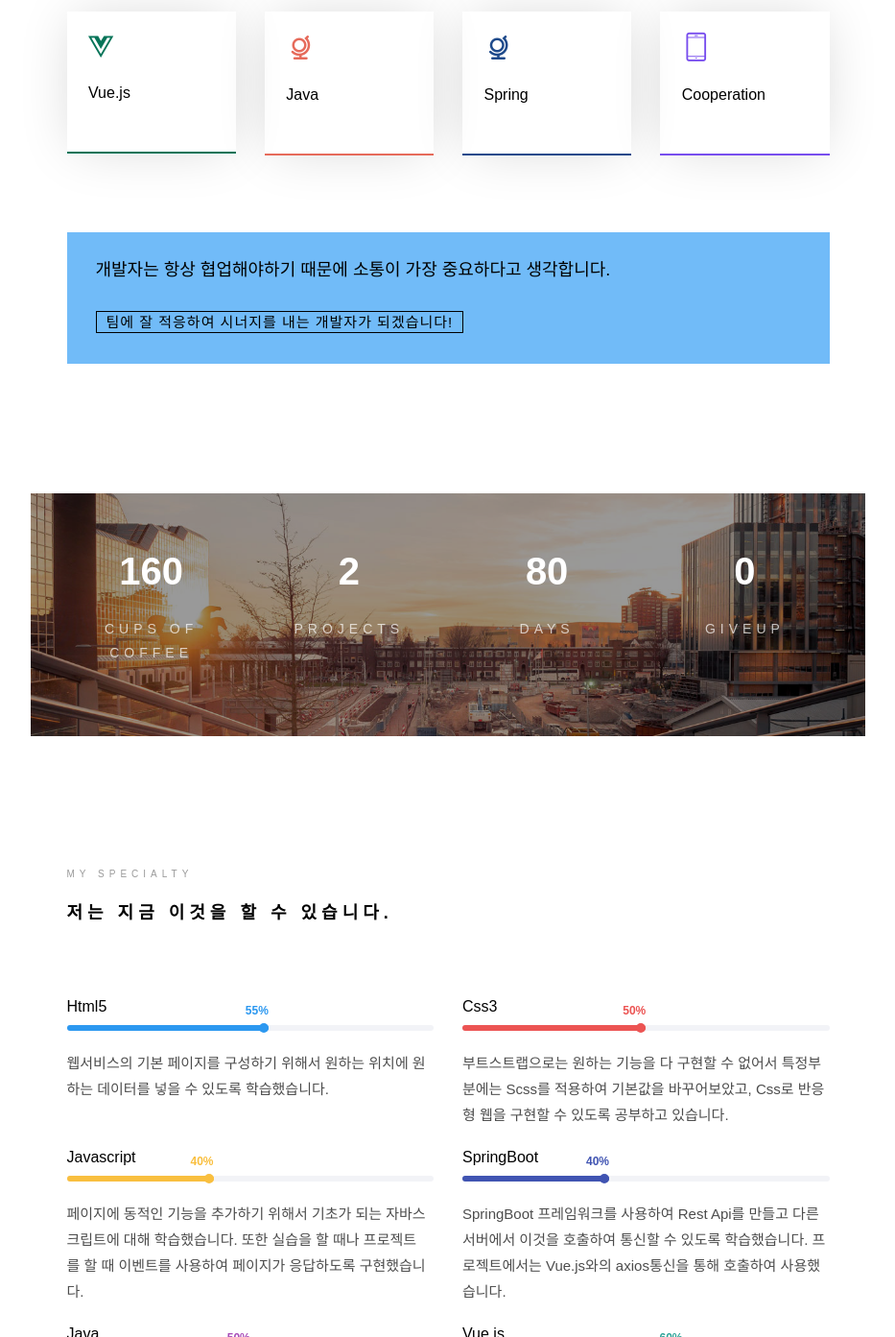
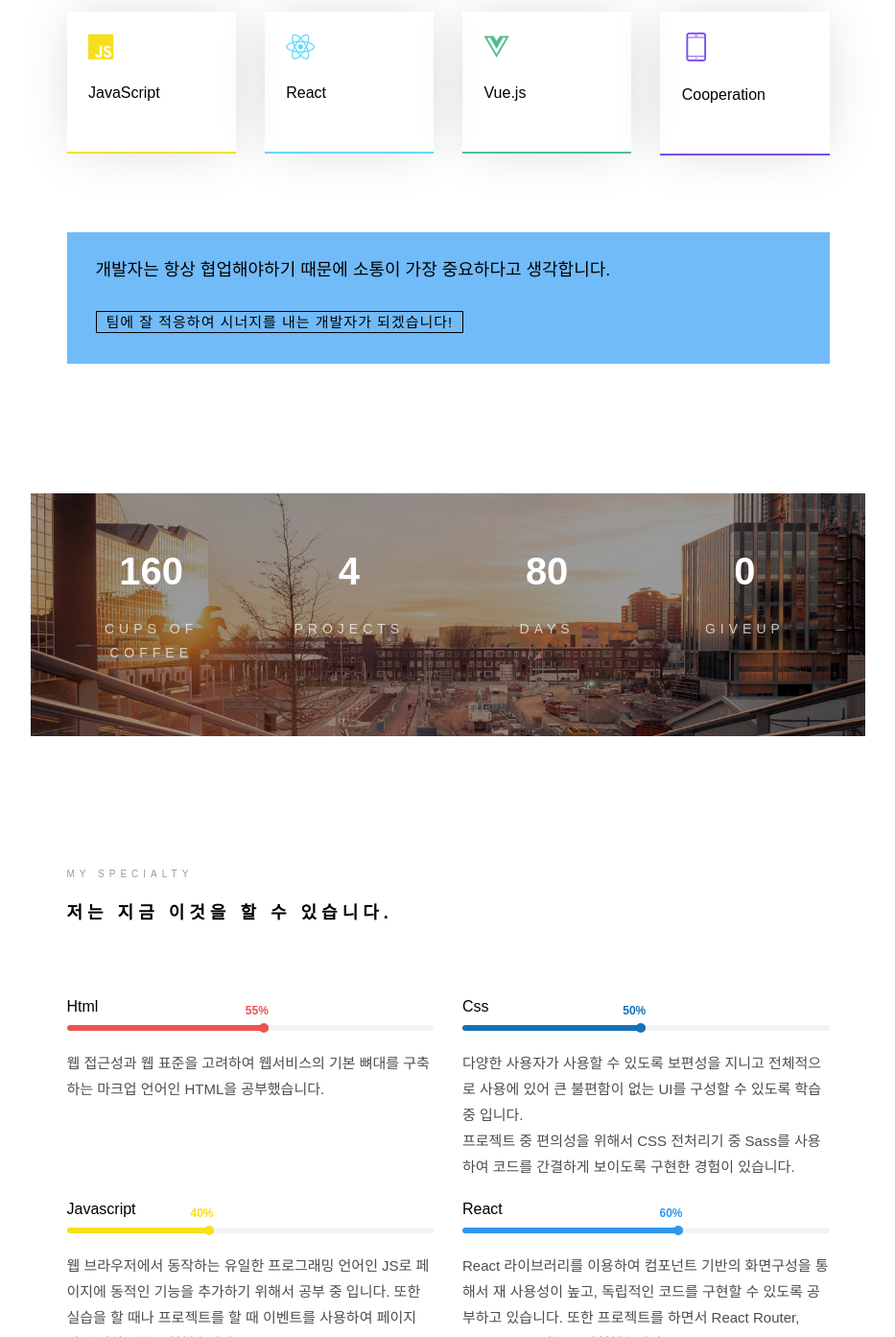
Before and after one commit to Jeongmmin/PortfolioSite, a plain HTML site: page index.html in a window 1280 px wide. Shown: the part 1407-2800 px from the top of the page at 96% size, without its empty margins (323-1256 px from the left). Drawn offline with Linux system fonts and the light colour scheme; files whose address does not match are found by name; a web font is replaced by a local one.

Commit message:
🐛 fix

```diff
--- a/css/style.css
+++ b/css/style.css
@@ -621,25 +621,25 @@ body.offcanvas {
   -ms-box-shadow: 0px 0px 56px -8px rgba(0, 0, 0, 0.17);
   -o-box-shadow: 0px 0px 56px -8px rgba(0, 0, 0, 0.17);
   box-shadow: 0px 0px 56px -8px rgba(0, 0, 0, 0.17);
-  border-bottom: 2px solid #057458; }
+  border-bottom: 2px solid #4FC08D; }
   .services .icon2 {
     display: block;
     margin-bottom: 20px; }
     .services .icon2 i {
       font-size: 30px;
-      color: #057458; }
+      color: #4FC08D; }
   .services h3 {
     font-family: 'IBM Plex Sans KR', sans-serif;
     font-size: 16px;
     font-weight: 500; }
   .services.color-2 {
-    border-bottom: 2px solid #e66b5b; }
+    border-bottom: 2px solid #61DAFB; }
     .services.color-2 .icon2 i {
-      color: #e66b5b; }
+      color: #61DAFB; }
   .services.color-3 {
-    border-bottom: 2px solid #1e4a8b; }
+    border-bottom: 2px solid #F7DF1E; }
     .services.color-3 .icon2 i {
-      color: #1e4a8b; }
+      color: #F7DF1E; }
   .services.color-4 {
     border-bottom: 2px solid rgb(120, 78, 238); }
     .services.color-4 .icon2 i {
@@ -784,11 +784,11 @@ body.offcanvas {
     .progress-bar.color-2 span {
       color: #ec5453; }
   .progress-bar.color-3 {
-    background: #f9bf3f; }
+    background: #F7DF1E; }
     .progress-bar.color-3:after {
-      background: #f9bf3f; }
+      background: #F7DF1E; }
     .progress-bar.color-3 span {
-      color: #f9bf3f; }
+      color: #F7DF1E; }
   .progress-bar.color-4 {
     background: #a84cb8; }
     .progress-bar.color-4:after {
@@ -802,11 +802,11 @@ body.offcanvas {
     .progress-bar.color-5 span {
       color: #2fa499; }
   .progress-bar.color-6 {
-    background: #4054b2; }
+    background: #1572B6; }
     .progress-bar.color-6:after {
-      background: #4054b2; }
+      background: #1572B6; }
     .progress-bar.color-6 span {
-      color: #4054b2; }
+      color: #1572B6; }
   .progress-bar.color-7 {
     background: #868686; }
     .progress-bar.color-7:after {
@@ -820,11 +820,11 @@ body.offcanvas {
     .progress-bar.color-8 span {
       color: #000000; }
   .progress-bar.color-9 {
-    background: #ff9f46; }
+    background: #FF9900; }
     .progress-bar.color-9:after {
-      background: #ff9f46; }
+      background: #FF9900; }
     .progress-bar.color-9 span {
-      color: #ff9f46; }
+      color: #FF9900; }
 
 .colorlib-feature {
   text-align: left;
--- a/index.html
+++ b/index.html
@@ -63,7 +63,7 @@
 				aria-expanded="false" aria-controls="navbar"><i></i></a>
 			<aside id="colorlib-aside" role="complementary" class="border js-fullheight">
 				<div class="text-center">
-					<div class="author-img" style="background-image: url(images/about.png);"></div>
+					<div class="author-img" style="background-image: url(images/about.jpg);"></div>
 					<h1 id="colorlib-logo"><a href="https://jeongmmin.github.io/PortfolioSite/">Jeongmin Seo</a></h1>
 					<span class="position"><a href="#">Web Developer</a></span>
 				</div>
@@ -152,21 +152,21 @@
 								</div>
 								<div class="row">
 									<div class="col-md-3 animate-box" data-animate-effect="fadeInLeft">
-										<div class="services color-1">
-											<span class="icon2"><i class="fab fa-vuejs"></i></span>
-											<h3>Vue.js</h3>
+										<div class="services color-3">
+											<span class="icon2"><i class="fab fa-js"></i></span>
+											<h3>JavaScript</h3>
 										</div>
 									</div>
 									<div class="col-md-3 animate-box" data-animate-effect="fadeInRight">
 										<div class="services color-2">
-											<span class="icon2"><i class="icon-globe-outline"></i></span>
-											<h3>Java</h3>
+											<span class="icon2"><i class="fab fa-react"></i></span>
+											<h3>React</h3>
 										</div>
 									</div>
 									<div class="col-md-3 animate-box" data-animate-effect="fadeInTop">
-										<div class="services color-3">
-											<span class="icon2"><i class="icon-globe-outline"></i></span>
-											<h3>Spring</h3>
+										<div class="services color-1">
+											<span class="icon2"><i class="fab fa-vuejs"></i></span>
+											<h3>Vue.js</h3>
 										</div>
 									</div>
 									<div class="col-md-3 animate-box" data-animate-effect="fadeInBottom">
@@ -284,7 +284,7 @@
 								<span class="colorlib-counter-label">Cups of coffee</span>
 							</div>
 							<div class="col-md-3 text-center animate-box">
-								<span class="colorlib-counter js-counter" data-from="0" data-to="3" data-speed="5000"
+								<span class="colorlib-counter js-counter" data-from="0" data-to="5" data-speed="5000"
 									data-refresh-interval="50"></span>
 								<span class="colorlib-counter-label">Projects</span>
 							</div>
@@ -316,26 +316,26 @@
 							</div>
 							<div class="col-md-6 animate-box" data-animate-effect="fadeInLeft">
 								<div class="progress-wrap">
-									<h3>Html5</h3>
+									<h3>Html</h3>
 									<div class="progress">
-										<div class="progress-bar color-1" role="progressbar" aria-valuenow="55"
+										<div class="progress-bar color-2" role="progressbar" aria-valuenow="55"
 											aria-valuemin="0" aria-valuemax="100" style="width:55%">
 											<span>55%</span>
 										</div>
 									</div>
-									<p>웹서비스의 기본 페이지를 구성하기 위해서 원하는 위치에 원하는 데이터를 넣을 수 있도록 학습했습니다.</p>
+									<p>웹 접근성과 웹 표준을 고려하여 웹서비스의 기본 뼈대를 구축하는 마크업 언어인 HTML을 공부했습니다.</p>
 								</div>
 							</div>
 							<div class="col-md-6 animate-box" data-animate-effect="fadeInRight">
 								<div class="progress-wrap">
-									<h3>Css3</h3>
+									<h3>Css</h3>
 									<div class="progress">
-										<div class="progress-bar color-2" role="progressbar" aria-valuenow="50"
+										<div class="progress-bar color-6" role="progressbar" aria-valuenow="50"
 											aria-valuemin="0" aria-valuemax="100" style="width:50%">
 											<span>50%</span>
 										</div>
 									</div>
-									<p>부트스트랩으로는 원하는 기능을 다 구현할 수 없어서 특정부분에는 Scss를 적용하여 기본값을 바꾸어보았고, Css로 반응형 웹을 구현할 수 있도록 공부하고 있습니다.</p>
+									<p>다양한 사용자가 사용할 수 있도록 보편성을 지니고 전체적으로 사용에 있어 큰 불편함이 없는 UI를 구성할 수 있도록 학습 중 입니다.<br/> 프로젝트 중 편의성을 위해서 CSS 전처리기 중 Sass를 사용하여 코드를 간결하게 보이도록 구현한 경험이 있습니다.</p>
 								</div>
 							</div>
 							<div class="col-md-6 animate-box" data-animate-effect="fadeInLeft">
@@ -347,10 +347,10 @@
 											<span>40%</span>
 										</div>
 									</div>
-									<p>페이지에 동적인 기능을 추가하기 위해서 기초가 되는 자바스크립트에 대해 학습했습니다. 또한 실습을 할 때나 프로젝트를 할 때 이벤트를 사용하여 페이지가 응답하도록 구현했습니다.</p>
+									<p>웹 브라우저에서 동작하는 유일한 프로그래밍 언어인 JS로 페이지에 동적인 기능을 추가하기 위해서 공부 중 입니다. 또한 실습을 할 때나 프로젝트를 할 때 이벤트를 사용하여 페이지가 응답하도록 구현했습니다.</p>
 								</div>
 							</div>
-							<div class="col-md-6 animate-box" data-animate-effect="fadeInRight">
+							<!-- <div class="col-md-6 animate-box" data-animate-effect="fadeInRight">
 								<div class="progress-wrap">
 									<h3>SpringBoot</h3>
 									<div class="progress">
@@ -373,12 +373,24 @@
 									</div>
 									<p>객체 지향언어인 Java에 대해 학습하고 Java 클래스의 기본구조에 대해배워서 프로젝트에 적용할 수 있도록 학습하고 있습니다.</p>
 								</div>
+							</div> -->
+							<div class="col-md-6 animate-box" data-animate-effect="fadeInLeft">
+								<div class="progress-wrap">
+									<h3>React</h3>
+									<div class="progress">
+										<div class="progress-bar color-1" role="progressbar" aria-valuenow="50"
+											aria-valuemin="0" aria-valuemax="100" style="width:60%">
+											<span>60%</span>
+										</div>
+									</div>
+									<p>React 라이브러리를 이용하여 컴포넌트 기반의 화면구성을 통해서 재 사용성이 높고, 독립적인 코드를 구현할 수 있도록 공부하고 있습니다. 또한 프로젝트를 하면서 React Router, React hook 기능도 경험했습니다. </p>
+								</div>
 							</div>
 							<div class="col-md-6 animate-box" data-animate-effect="fadeInLeft">
 								<div class="progress-wrap">
 									<h3>Vue.js</h3>
 									<div class="progress">
-										<div class="progress-bar color-5" role="progressbar" aria-valuenow="60"
+										<div class="progress-bar color-5" role="progressbar" aria-valuenow="50"
 											aria-valuemin="0" aria-valuemax="100" style="width:60%">
 											<span>60%</span>
 										</div>
@@ -386,7 +398,7 @@
 									<p>각 컴포넌트를 구성하여 화면을 구현하고, Vue-router를 사용하여 화면간의 전환을 간단히 할 수 있도록 설정하였습니다. Vuex를 중앙처리장치로 사용하여 복잡한 컴포넌트를 관리하는 경험도 해보았습니다.</p>
 								</div>
 							</div>
-							<div class="col-md-6 animate-box" data-animate-effect="fadeInRight">
+							<!-- <div class="col-md-6 animate-box" data-animate-effect="fadeInRight">
 								<div class="progress-wrap">
 									<h3>Mysql</h3>
 									<div class="progress">
@@ -397,7 +409,7 @@
 									</div>
 									<p>기본적인 sql문법을 익히고, SpringBoot와 Mybatis로 연동하여 DB정보를 화면에 가져올 수 있도록 xml파일로 작성하여 사용했습니다.</p>
 								</div>
-							</div>
+							</div> -->
 							<div class="col-md-6 animate-box" data-animate-effect="fadeInRight">
 								<div class="progress-wrap">
 									<h3>Github</h3>
@@ -754,18 +766,14 @@
 								</div>
 							</div>
 							<div class="col-md-6 animate-box" data-animate-effect="fadeInLeft">
-								<div class="project" style="background-image: url(images/img-1.png);">
+								<div class="project" style="background-image: url(images/netflix.png);">
 									<div class="desc">
 										<div class="con">
 											<h3><a href="work.html">Netflix-App</a></h3>
 											<span>Website</span>
 											<p>
-												React로 NetFlix를 클론하여 만든 사이트입니다.
-												데이터는 The Movie Db Api 사용하여  axios통신으로 받아왔습니다.
-												React Router, Swiper, React hook
-
-
-
+												React로 NetFlix를 클론하여 만든 사이트입니다.<br/>
+												The Movie Db Api, React Router,  React hook, Swiper를 사용하여 화면을 구현했습니다.<br/>
 											</p>
 											<p class="icon">
 												<span><a href="https://github.com/Jeongmmin/Netflix-App"
@@ -795,7 +803,7 @@
 								</div>
 							</div> -->
 							<div class="col-md-6 animate-box" data-animate-effect="fadeInRight">
-								<div class="project" style="background-image: url(images/img-2.png);">
+								<div class="project" style="background-image: url(images/Vuemovie.png);">
 									<div class="desc">
 										<div class="con">
 											<h3><a href="work.html">오픈API를 이용한 영화검색사이트 'JMDB'</a></h3>
```
Also changed, not shown: images/about.jpg (added), images/blog-1.png, images/blog-2.png, images/blog-3.png, images/momentum.png, images/todo.png, 4 other files.
